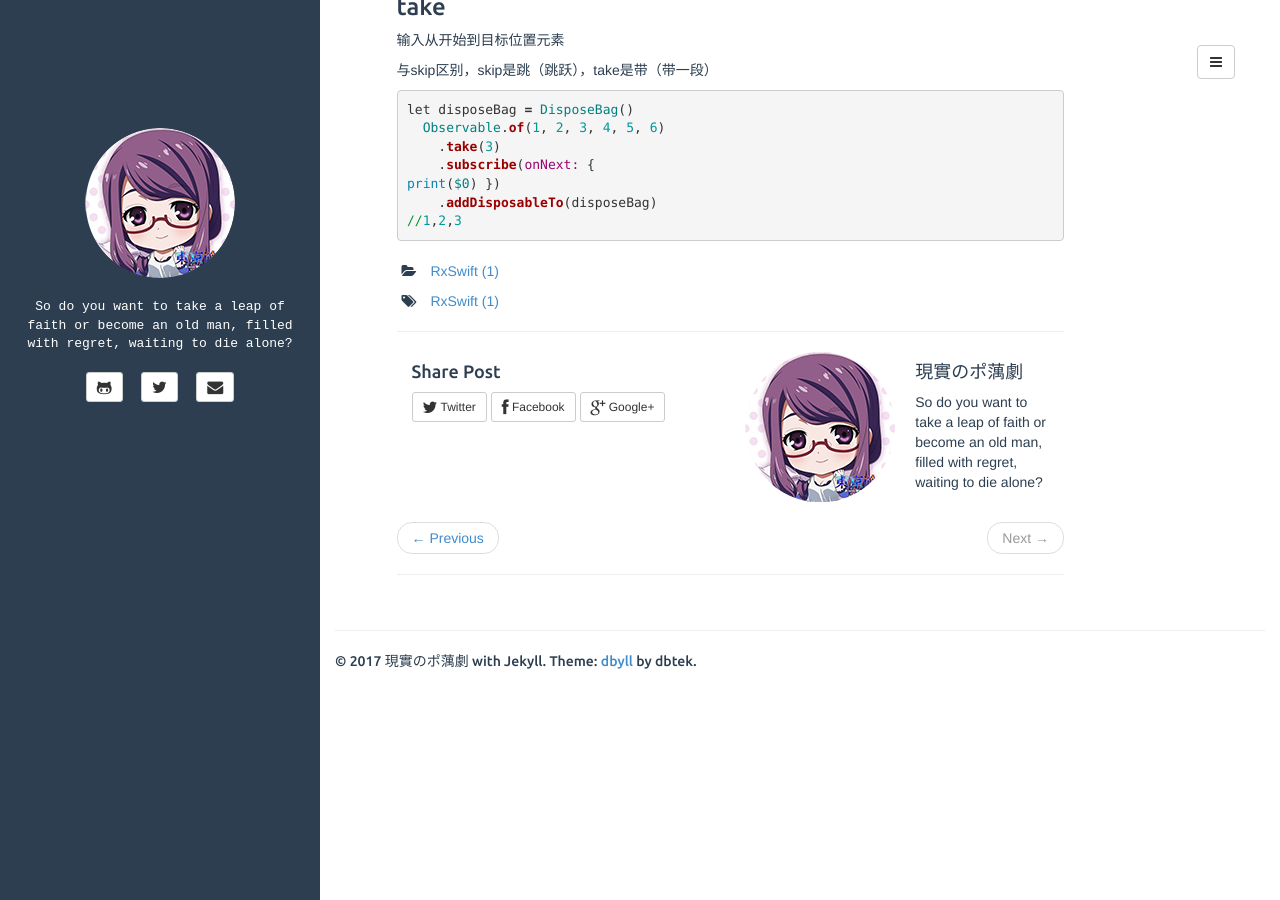
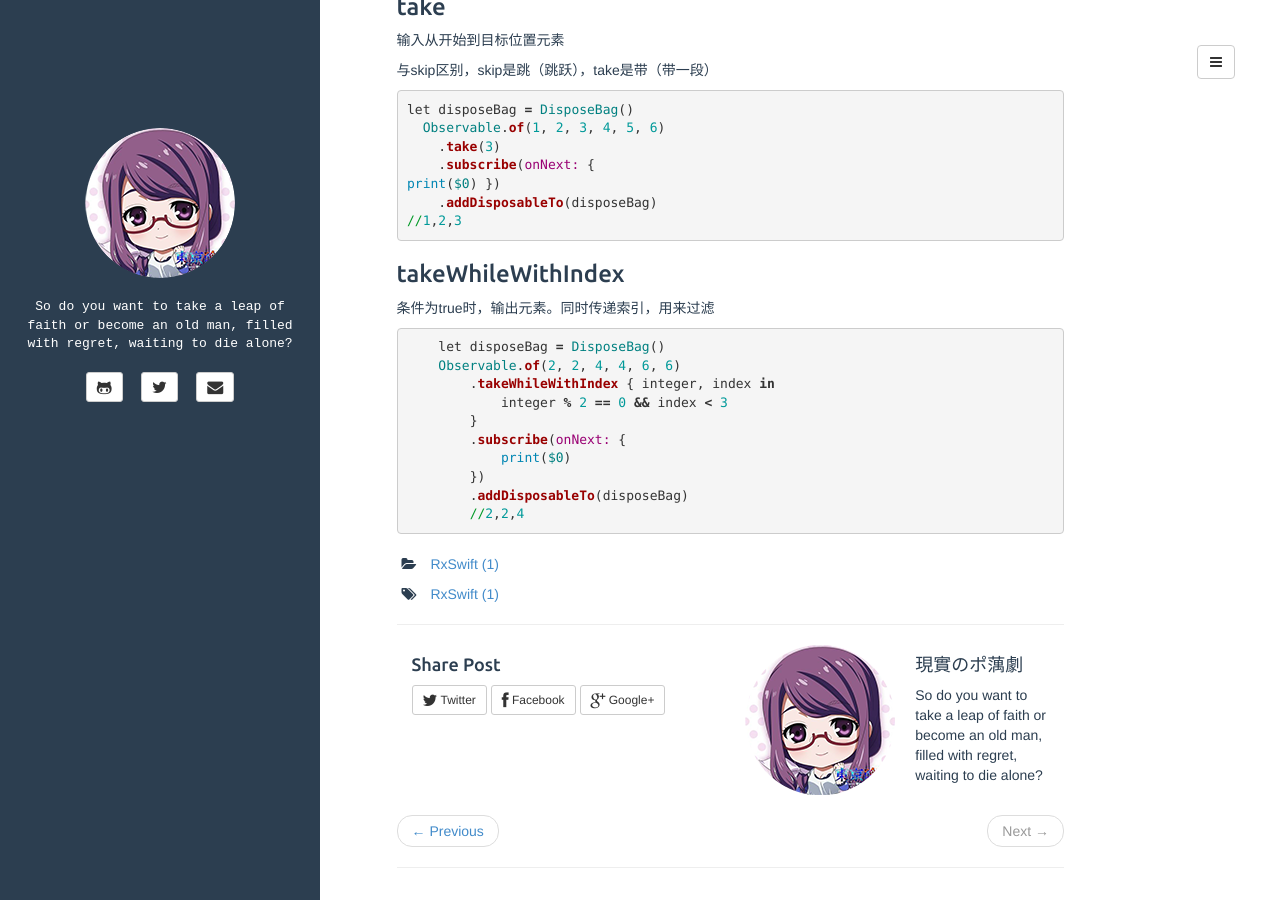
Before and after one commit to plusyu/plusyu.github.io, a Jekyll site: the page built from _posts/2017-07-13-RxSwift .md, in a window 1280 px wide and 900 px high, scrolled down 2368 px. Built offline with Jekyll 4.4.1, drawn with Linux system fonts in a browser that asks for light colours.

Commit message:
Update 2017-07-13-RxSwift .md

```diff
--- a/_posts/2017-07-13-RxSwift .md
+++ b/_posts/2017-07-13-RxSwift .md
@@ -149,3 +149,21 @@ print($0) })
 //1,2,3
 
 {% endhighlight %}
+
+<h3>takeWhileWithIndex</h3>
+<p>条件为true时，输出元素。同时传递索引，用来过滤</p>
+
+{% highlight ruby %}
+
+    let disposeBag = DisposeBag()
+    Observable.of(2, 2, 4, 4, 6, 6)
+        .takeWhileWithIndex { integer, index in
+            integer % 2 == 0 && index < 3
+        }
+        .subscribe(onNext: {
+            print($0)
+        })
+        .addDisposableTo(disposeBag)
+        //2,2,4
+
+{% endhighlight %}
```
